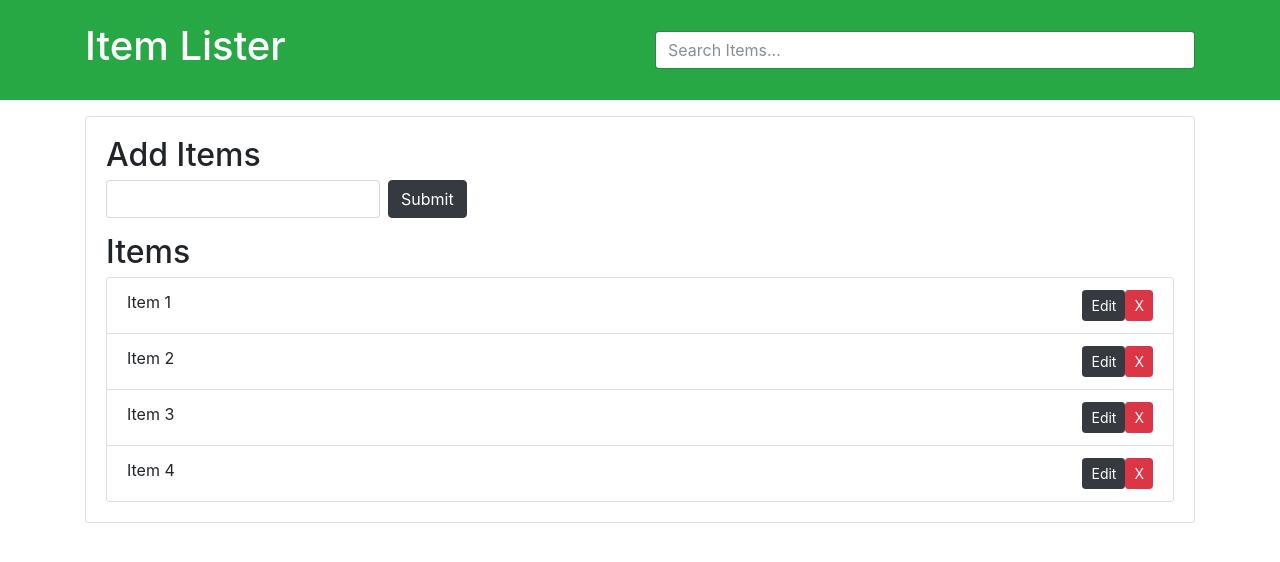
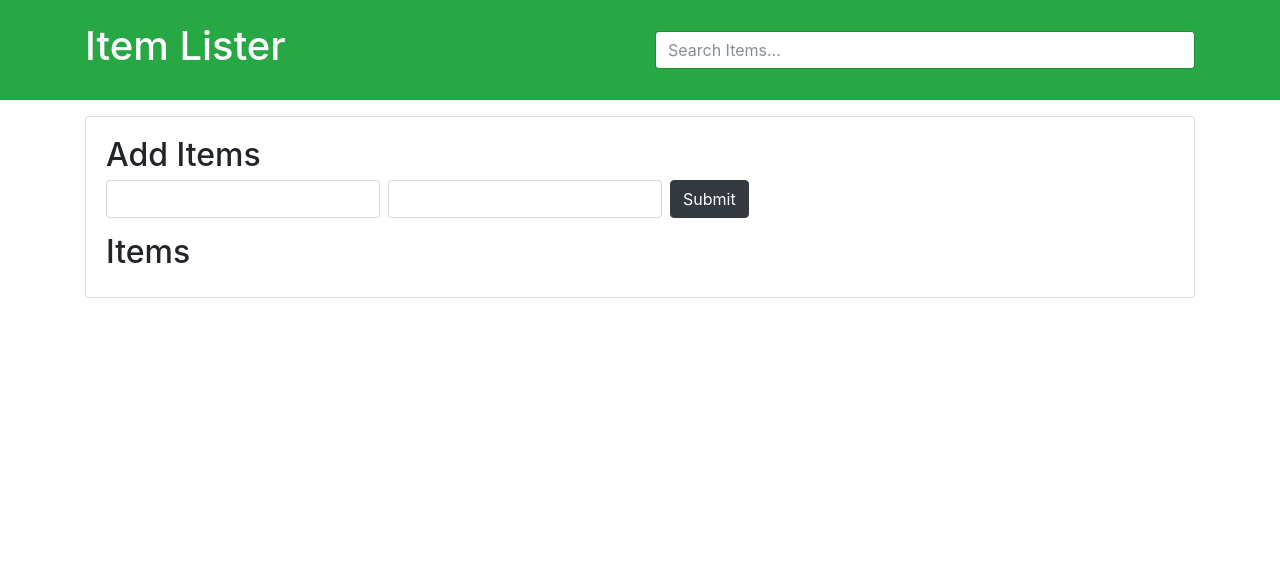
Before and after one commit to rohitGupta0624/first-, a plain HTML site: page try.html in a window 1280 px wide. Drawn offline with nearby package versions, Linux system fonts and the light colour scheme.

Commit message:
updatetry.js

```diff
--- a/try.html
+++ b/try.html
@@ -25,15 +25,11 @@
     <h2 class="title">Add Items</h2>
     <form id="addForm" class="form-inline mb-3">
       <input type="text" class="form-control mr-2" id="item">
+      <input type="text" class="form-control mr-2" id="discription">
       <input type="submit" class="btn btn-dark" value="Submit">
     </form>
     <h2 class="title">Items</h2>
-    <ul id="items" class="list-group">
-      <li class="list-group-item">Item 1 <button class="btn btn-danger btn-sm float-right delete">X</button><button class="btn btn-dark btn-sm float-right btn-edit">Edit</button></li>
-      <li class="list-group-item">Item 2 <button class="btn btn-danger btn-sm float-right delete">X</button><button class="btn btn-dark btn-sm float-right btn-edit">Edit</button></li>
-      <li class="list-group-item">Item 3 <button class="btn btn-danger btn-sm float-right delete">X</button><button class="btn btn-dark btn-sm float-right btn-edit">Edit</button></li>
-      <li class="list-group-item">Item 4 <button class="btn btn-danger btn-sm float-right delete">X</button><button class="btn btn-dark btn-sm float-right btn-edit">Edit</button></li>
-    </ul>
+
    </div>
   </div>
   <script src="first.js"></script>
```
